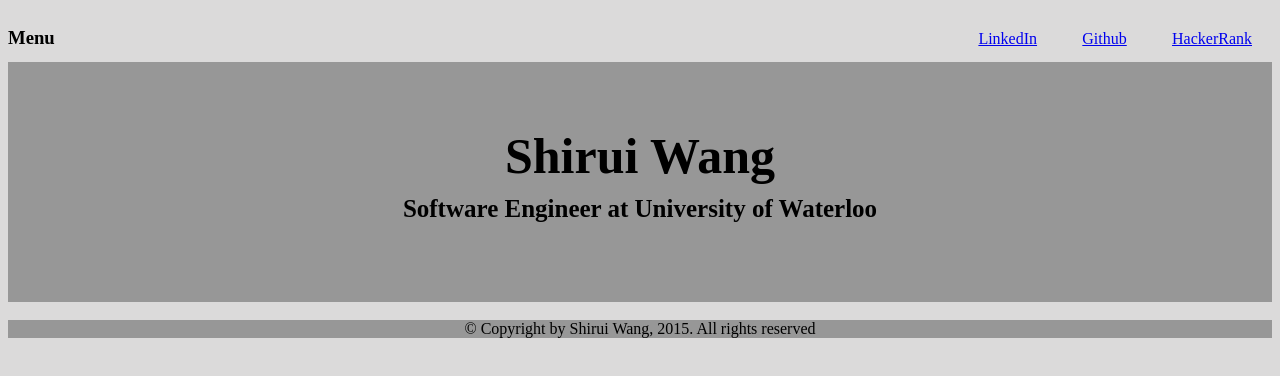
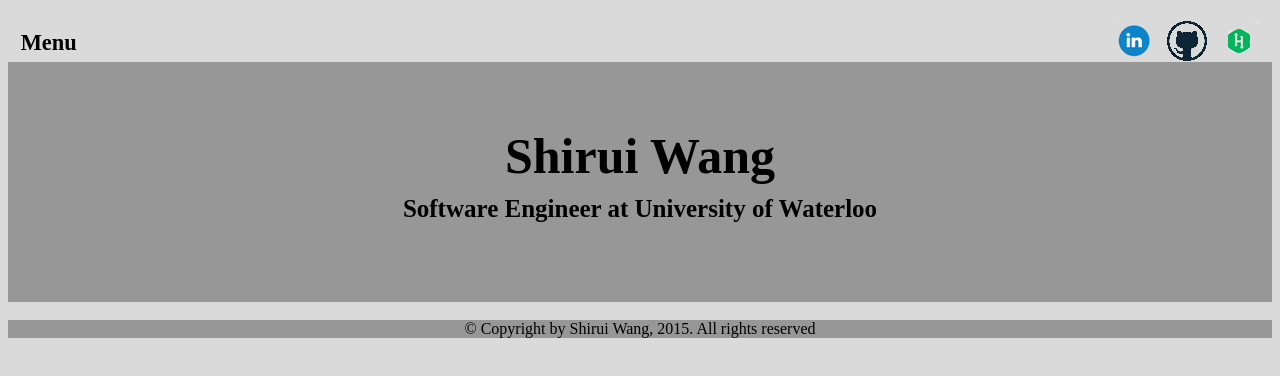
Before and after one commit to ry-wang/PersonalWebsite, a plain HTML site: page index.html in a window 1280 px wide. Drawn offline with nearby package versions, Linux system fonts and the light colour scheme.

Commit message:
Addition of Images

```diff
--- a/index.css
+++ b/index.css
@@ -49,6 +49,8 @@ body {
 }
 
 .Menu {
+	font-size: 1.2em;
+	padding-left: 1%;
 	cursor: pointer;
 	float: left;
 	top: 0px;
@@ -69,9 +71,9 @@ body {
 .Links li {
 	display: inline;
 	float: right;
-	margin-left: 2%;
-	padding-top: 22px;
-	padding-right: 20px;
+	margin-right: 1%;
+	padding-top: 13px;
+	padding-right: 0px;
 }
 
 footer {
--- a/index.html
+++ b/index.html
@@ -21,9 +21,9 @@
   <h3>Menu</h3>
 </div>
 <div class="Links">
-  <li><a href="https://www.hackerrank.com/11fingers" target="_blank">HackerRank</a></li>
-  <li><a href="https://github.com/11fingers" target="_blank">Github</a></li>
-  <li><a href="https://ca.linkedin.com/pub/ryan-wang/100/335/187" target="_blank">LinkedIn</a></li>
+  <li><a href="https://www.hackerrank.com/11fingers" target="_blank"><img src="Images/hackerrank.png"></a></li>
+  <li><a href="https://github.com/11fingers" target="_blank"><img src="Images/github.png"></a></li>
+  <li><a href="https://ca.linkedin.com/pub/ryan-wang/100/335/187" target="_blank"><img src="Images/linkedin.png"></a></li>
 </div>
 
 
```
Also changed, not shown: Images/github.png (added), Images/hackerrank.png (added), Images/linkedin.png (added).
